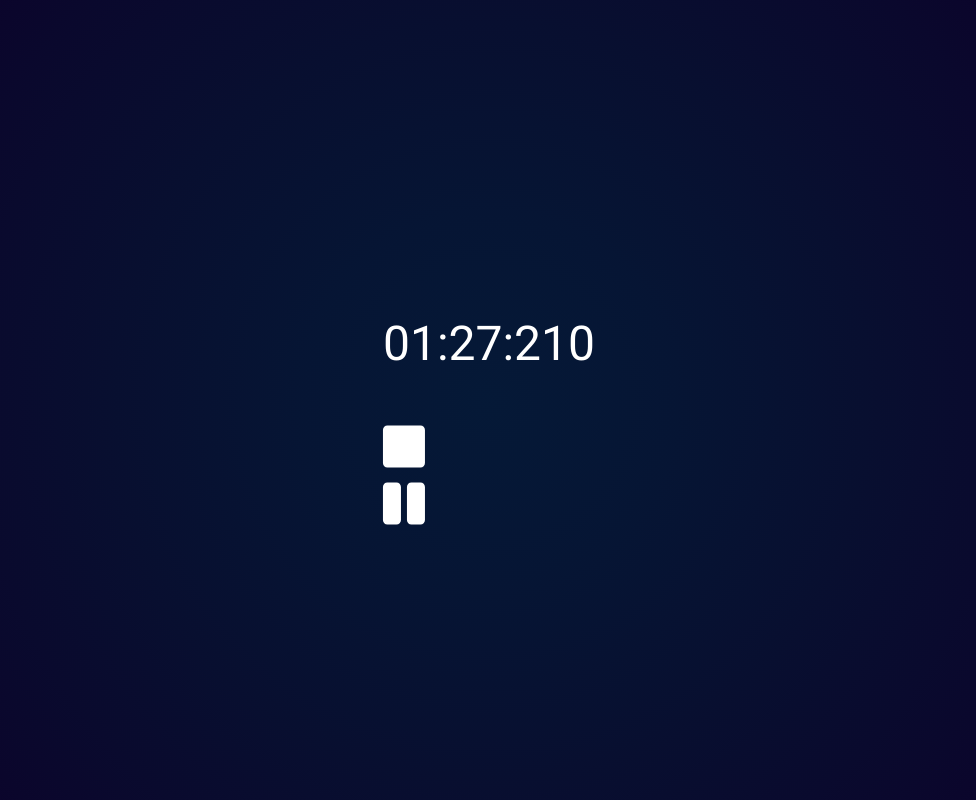
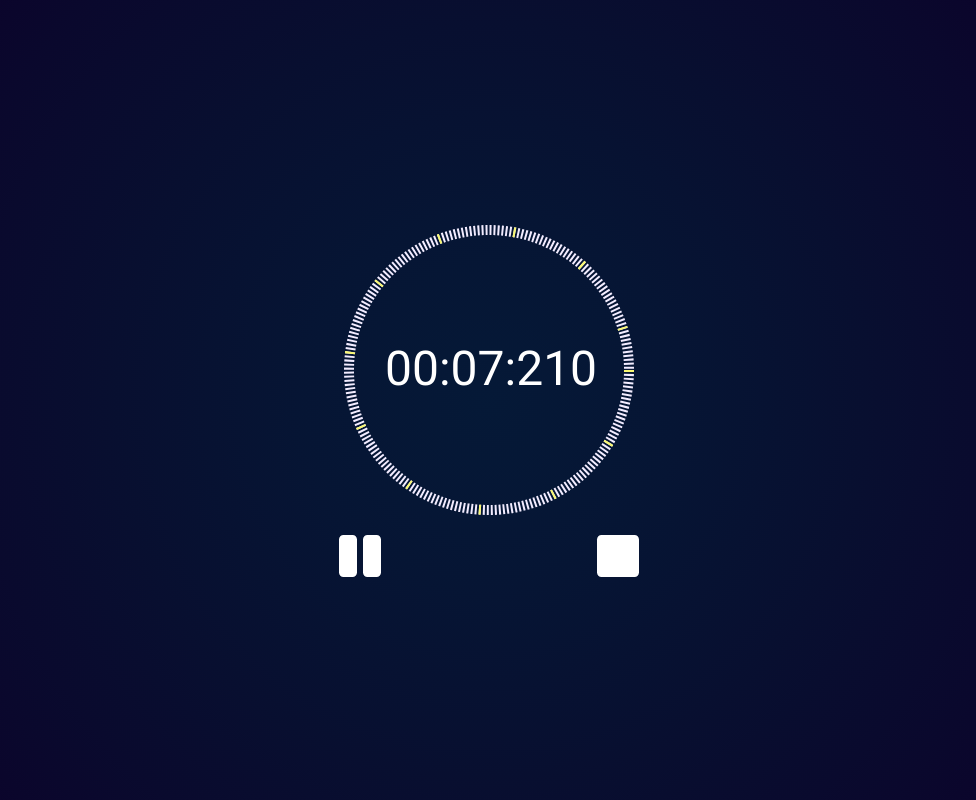
Before and after one commit to magstellon/workout-rest-countdown, a Vue app: page / in a window 1280 px wide. Both pictures are taken after a click on the link "START". Shown: the whole page, without its empty margins (151-1127 px from the left). Built offline with nearby package versions, Linux system fonts and the light colour scheme.

Commit message:
Add a spiral countdown animation

```diff
--- a/src/components/Interval.vue
+++ b/src/components/Interval.vue
@@ -1,11 +1,15 @@
 <template>
     <div id="interval">
-        <p>{{time}}</p>
-        <icon icon="stop" class="button" @click="$emit('stop')" />
-        <br/>
+        <svg width="300" height="300">
+            <text x="46" y="165" fill="white">{{time}}</text>
+            <circle class="countdown-base" cx="150" cy="150" r="140"/>
+            <circle class="countdown" cx="150" cy="150" r="140" :stroke-dasharray="`2 ${timeLeftPercent + 2}`"/>
+        </svg>
 
-        <icon icon="pause" class="button" v-if="timeoutId" @click="pause" />
-        <icon icon="play" class="button" v-else @click="play" />
+        <icon icon="stop" class="button right" @click="$emit('stop')" />
+        <icon icon="pause" class="button left" v-if="timeoutId" @click="pause" />
+        <icon icon="play" class="button left" v-else @click="play" />
+
     </div>
 </template>
 
@@ -16,9 +20,11 @@ export default {
     name: 'Interval',
     data() {
         return {
-            duration: 90,
+            duration: 10,
+            start: null,
             end: null,
             time: `00:${this.duration}:000`,
+            timeLeftPercent: 100,
             timeoutId: null
         }
     },
@@ -29,6 +35,8 @@ export default {
                 msec = timeLeft.getMilliseconds(),
                 sec = timeLeft.getSeconds(),
                 min = timeLeft.getMinutes();
+
+            this.timeLeftPercent = parseInt(timeLeft * 100 / new Date(this.end - this.start));
 
             if(timeLeft <= 0) {
                 this.time = '00:00:000';
@@ -53,7 +61,8 @@ export default {
     mounted() {
         this.$nextTick(function () {
             // Code that will run only after the entire view has been rendered
-            this.end = new Date();
+            this.start = new Date();
+            this.end = new Date(this.start.getTime());
             this.end.setSeconds(this.end.getSeconds() + this.duration);
 
             this.play();
@@ -69,11 +78,38 @@ export default {
 
 <style scoped>
 #interval {
-
     position: absolute;
     top: 50%;
     left: 50%;
     transform: translate(-50%, -50%);
 
+    width: 300px;
+}
+
+.countdown {
+    fill: none;
+    stroke: #F9F871;
+    stroke-width: 10px;
+}
+
+.countdown-base {
+    fill: none;
+    stroke: #F2ECFF;
+    stroke-width: 10px;
+    stroke-dasharray: 2;
+}
+
+.left {
+    float: left;
+}
+
+.right {
+    float: right;
+}
+
+.button:hover {
+    color:#F9F871;
+    cursor: pointer;
+    transition: color 0.5s ease;
 }
 </style>
--- a/src/components/Start.vue
+++ b/src/components/Start.vue
@@ -15,15 +15,17 @@ export default {
 
 
 <style scoped>
+
+
 #start .button {
-    width: 300px;
-    height: 300px;
+    width: 280px;
+    height: 280px;
 
-    border-radius: 300px;
-    border: 10px solid #ACA9BB;
+    border-radius: 280px;
+    border: 10px solid #F2ECFF;
 
     text-align: center;
-    line-height: 300px;
+    line-height: 280px;
 
     position: absolute;
     top: 50%;
```
Also changed, not shown: 1 other file (tests, documents, lock files or other folders).
